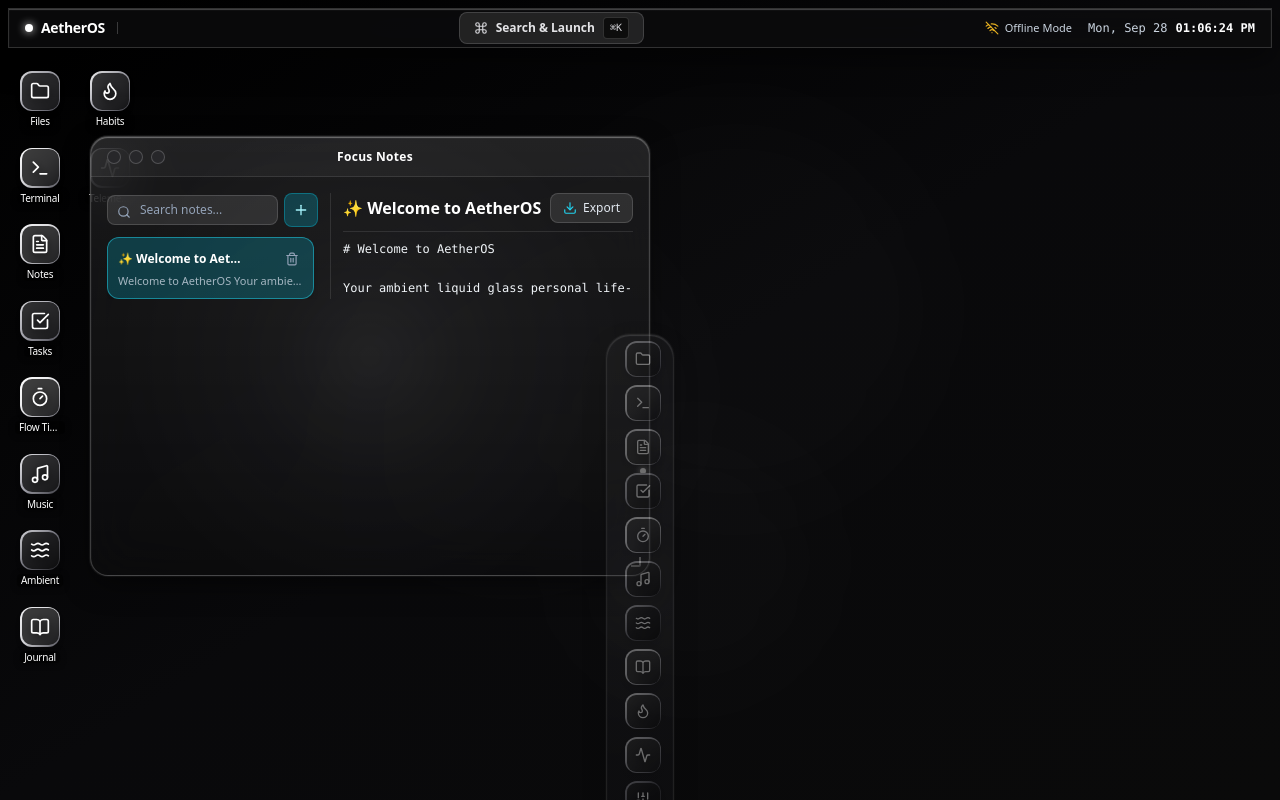
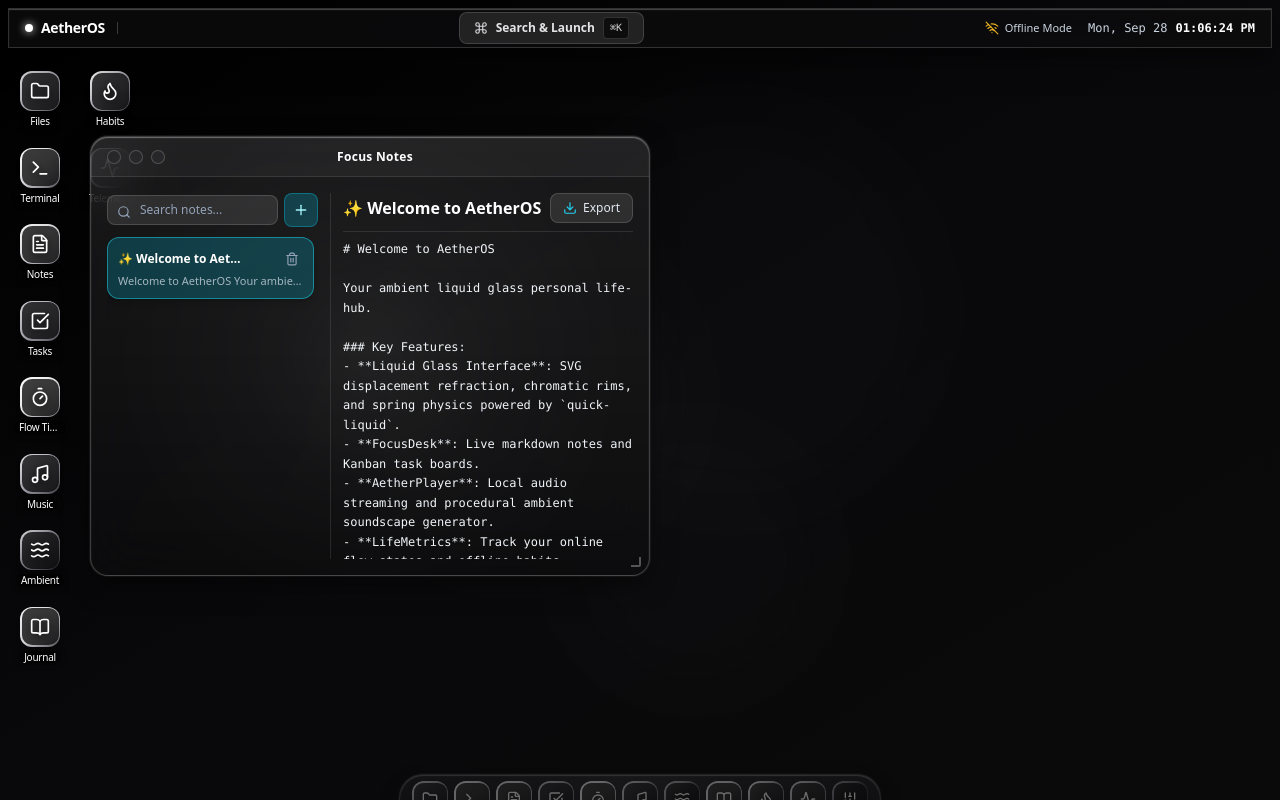
Before and after one commit to pratikk121/Ather_os, a React (Vite) app: page / in a window 1280 px wide. Built offline with nearby package versions, Linux system fonts and the light colour scheme.

Commit message:
fix(dock): fix LiquidSurface inner wrapper causing vertical stacking in LiquidDock

```diff
--- a/src/components/desktop/LiquidDock.tsx
+++ b/src/components/desktop/LiquidDock.tsx
@@ -65,12 +65,14 @@ export const LiquidDock: React.FC = () => {
         <LiquidSurface
           material="frosted"
           borderRadius={24}
-          className="px-3 py-1.5 flex flex-row flex-nowrap items-center space-x-1.5 border border-white/20 shadow-2xl backdrop-blur-2xl bg-black/85 max-w-[calc(100vw-32px)] overflow-x-auto no-scrollbar"
+          contentClassName="flex flex-row flex-nowrap items-center space-x-1.5"
+          className="px-3 py-1.5 border border-white/20 shadow-2xl backdrop-blur-2xl bg-black/85 max-w-[calc(100vw-32px)] overflow-x-auto no-scrollbar"
         >
-          {DOCK_ITEMS.map((item, index) => {
-            const isOpen = windows[item.id]?.isOpen;
-            const isMinimized = windows[item.id]?.isMinimized;
-            const Icon = item.icon;
+          <div className="flex flex-row flex-nowrap items-center space-x-1.5">
+            {DOCK_ITEMS.map((item, index) => {
+              const isOpen = windows[item.id]?.isOpen;
+              const isMinimized = windows[item.id]?.isMinimized;
+              const Icon = item.icon;
 
             // Calculate fisheye magnification
             let scale = 1;
@@ -138,6 +140,7 @@ export const LiquidDock: React.FC = () => {
               </div>
             );
           })}
+          </div>
         </LiquidSurface>
       </nav>
     </div>
--- a/src/components/desktop/WindowFrame.tsx
+++ b/src/components/desktop/WindowFrame.tsx
@@ -102,6 +102,7 @@ export const WindowFrame: React.FC<WindowFrameProps> = ({ window, children }) =>
       <LiquidSurface
         material={isFocused ? 'regular' : 'frosted'}
         borderRadius={18}
+        contentClassName="flex flex-col flex-1 overflow-hidden"
         className={`flex-1 flex flex-col overflow-hidden ${
           isFocused
             ? 'ring-1 ring-white/35 shadow-2xl'
--- a/src/components/glass/LiquidSurface.tsx
+++ b/src/components/glass/LiquidSurface.tsx
@@ -4,6 +4,7 @@ import { useSettingsStore } from '../../stores/useSettingsStore';
 interface LiquidSurfaceProps {
   children: React.ReactNode;
   className?: string;
+  contentClassName?: string;
   borderRadius?: number;
   material?: 'thin' | 'regular' | 'heavy' | 'frosted';
   chromaticAberration?: number;
@@ -16,6 +17,7 @@ interface LiquidSurfaceProps {
 export const LiquidSurface: React.FC<LiquidSurfaceProps> = ({
   children,
   className = '',
+  contentClassName = '',
   borderRadius = 16,
   material,
   chromaticAberration,
@@ -74,7 +76,7 @@ export const LiquidSurface: React.FC<LiquidSurfaceProps> = ({
           }}
         />
       )}
-      <div className="relative z-10 w-full h-full">{children}</div>
+      <div className={`relative z-10 w-full h-full ${contentClassName}`}>{children}</div>
     </div>
   );
 };
```
